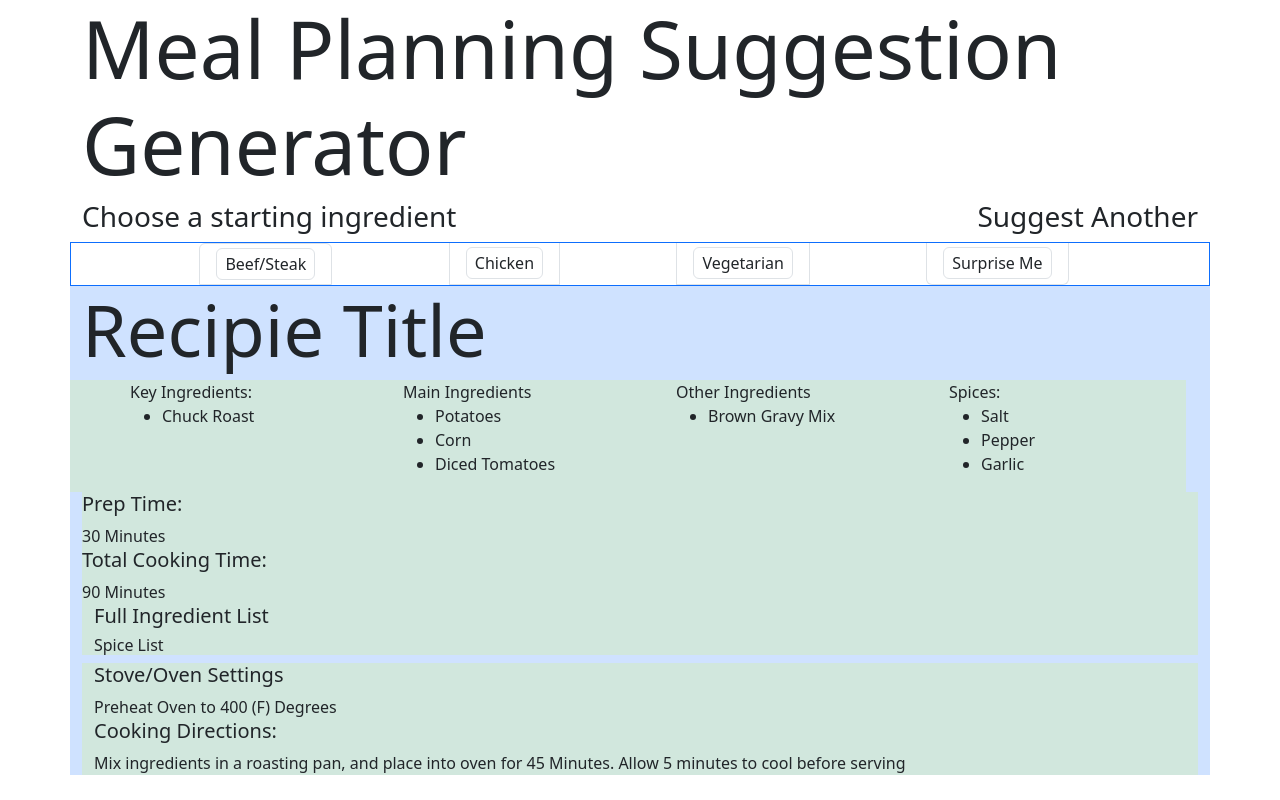
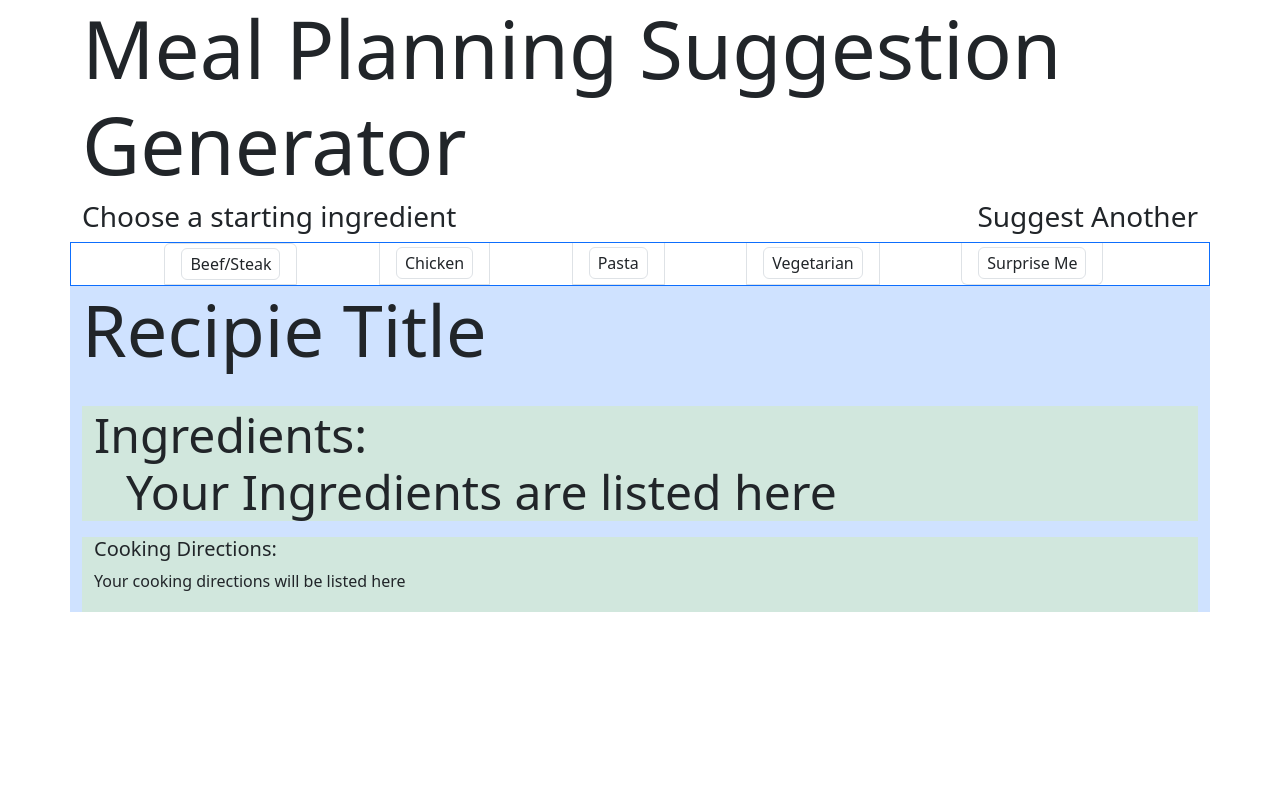
Before and after one commit to PhilNoc2010/WebFundProject, a plain HTML site: page Project/index.html in a window 1280 px wide. Drawn offline with nearby package versions, Linux system fonts and the light colour scheme.

Commit message:
Tuesday Updates

```diff
--- a/Project/index.html
+++ b/Project/index.html
@@ -18,53 +18,30 @@
         <ul class="list-group container-md d-flex flex-row justify-content-evenly">
             <li class="list-group-item"><span class="focus-ring py-1 px-2 text-decoration-none border rounded-2" onclick="getRandomRecipe('Beef')">Beef/Steak</span></li>
             <li class="list-group-item"><span class="focus-ring py-1 px-2 text-decoration-none border rounded-2" onclick="getRandomRecipe('Chicken')">Chicken</span></li>
+            <li class="list-group-item"><span class="focus-ring py-1 px-2 text-decoration-none border rounded-2" onclick="getRandomRecipe('Pasta')">Pasta</span></li>
             <li class="list-group-item"><span class="focus-ring py-1 px-2 text-decoration-none border rounded-2" onclick="getRandomRecipe('Vegetarian')">Vegetarian</span></li>
             <li class="list-group-item"><span class="focus-ring py-1 px-2 text-decoration-none border rounded-2" onclick="getRandomRecipe('idk')">Surprise Me</span></li>
         </ul>
     </div>
-    <div class="container-md bg-primary-subtle px-20" >  <!-- This div will hold the elements of the recipie that is retrieved via the API-->
+    <div class="container-md bg-primary-subtle px-20 row-gap-3" >  <!-- This div will hold the elements of the recipie that is retrieved via the API-->
         <h2 class="display-2" id="recipeTitle">Recipie Title</h2>
-        <div class="container-md bg-success-subtle row px-10" >
-            <div class="col px-5">Key Ingredients:
-                <ul>
-                    <li>Chuck Roast</li>
-                </ul>
-            </div>
-            <div class="col px-5"> Main Ingredients
-                <ul>
-                    <li>Potatoes</li>
-                    <li>Corn</li>
-                    <li>Diced Tomatoes</li>
-                </ul>
-            </div>
-            <div class="col px-5">Other Ingredients
-                <ul>
-                    <li>Brown Gravy Mix</li>
-                </ul>
-            </div>
-            <div class="col px-5">Spices:
-                <ul>
-                    <li>Salt</li>
-                    <li>Pepper</li>
-                    <li>Garlic</li>
-                </ul>
-            </div>
+        <img src="#" alt="hidden at the start" class="invisible" id="foodPic">
+        <div class="container-md bg-success-subtle px-10" >
+            <h5 class="display-5">Ingredients:
+                <!-- <span id="ingredientList">Your Ingredients are listed here</span> -->
+                <ul id="ingredientList">Your Ingredients are listed here</ul>
+            </h5>
         </div>
-        <div class="contiainer-xs px-10 bg-success-subtle">
-            <h5>Prep Time:</h5> 30 Minutes
-            <h5>Total Cooking Time: </h5>90 Minutes
+        <div class="container-md bg-success-subtle">
+            <h5>Cooking Directions:</h5>
+            <span id="instructions" class="">Your cooking directions will be listed here</span>
         </div>
-        <div class="container-md px-10 bg-success-subtle">
-            <h5>Full Ingredient List</h5>
-            <h6>Spice List</h6>
-        </div>
-        <div class="container-md px-10 bg-success-subtle">
-            <h5>Stove/Oven Settings</h5>
-            <span>Preheat Oven to 400 (F) Degrees</span>
-        </div>
-        <div class="container-md px-10 bg-success-subtle">
-            <h5>Cooking Directions:</h5>
-            <span>Mix ingredients in a roasting pan, and place into oven for 45 Minutes.  Allow 5 minutes to cool before serving</span>
+        <!-- <div class="container-md bg-success-subtle invisible" id="videoContainer">
+            Watch on Youtube:
+            <iframe width="560" height="315" src="#" title="YouTube video player" frameborder="0" allow="accelerometer; autoplay; clipboard-write; encrypted-media; gyroscope; picture-in-picture; web-share" allowfullscreen id="videoFrame"></iframe>
+        </div> -->
+        <div class="container-md bg-success-subtle">
+            <h6><a href="#" id="sourceLink" class="invisible">Source</a></h6>
         </div>
     </div>
     <script src="script.js"></script>
--- a/Project/script.js
+++ b/Project/script.js
@@ -20,4 +20,44 @@ async function getRandomRecipe(ingredient){
 
     console.log (recipeJSON)
 
+    //This section of the function will update the HTML on the webpage
+    document.querySelector("#recipeTitle").innerText = recipeJSON.meals[0].strMeal
+    document.querySelector("#foodPic").alt = recipeJSON.meals[0].strMeal
+    document.querySelector("#foodPic").src = recipeJSON.meals[0].strMealThumb
+    document.querySelector("#foodPic").className = "visible"
+
+    //Assembles the list of ingrediants with the quantity in order to
+    // populate the recipe HTML
+    var ingredientList = ""
+    var ingredientIDX = "0"
+    var measureIDX = "0"
+    for (var i = 1; i <= 20; i++){
+        ingredientIDX = `strIngredient${i}`
+        measureIDX = `strMeasure${i}`
+
+        if (recipeJSON.meals[0][ingredientIDX] == "") {break}
+
+        console.log(recipeJSON.meals[0][ingredientIDX] )
+
+        // ingredientList = ingredientList + `${recipeJSON.meals[0][measureIDX]} ${recipeJSON.meals[0][ingredientIDX]} \n`
+        ingredientList = ingredientList + `<li>${recipeJSON.meals[0][measureIDX]} ${recipeJSON.meals[0][ingredientIDX]}</li>`
+        }
+
+    document.getElementById("ingredientList").innerHTML = ingredientList
+
+    document.getElementById("instructions").innerText = recipeJSON.meals[0].strInstructions
+
+    //if the API returns a Youtube Link, include this on the page
+    // if (recipeJSON.meals[0].strYoutube != null) {
+    //     document.getElementById("videoContainer").classList.remove("invisible")
+    //     document.getElementById("videoFrame").src = recipeJSON.meals[0].strYoutube
+    // }
+
+
+    //if the API Includes a source Link, provide it to the user.  otherwise, this will remain hidden
+    if (recipeJSON.meals[0].strSource != null){
+        document.getElementById("sourceLink").href = recipeJSON.meals[0].strSource
+        document.getElementById("sourceLink").className = "visible"
     }
+
+}
```
Also changed, not shown: Project/images/pasta_plate.png (added).
